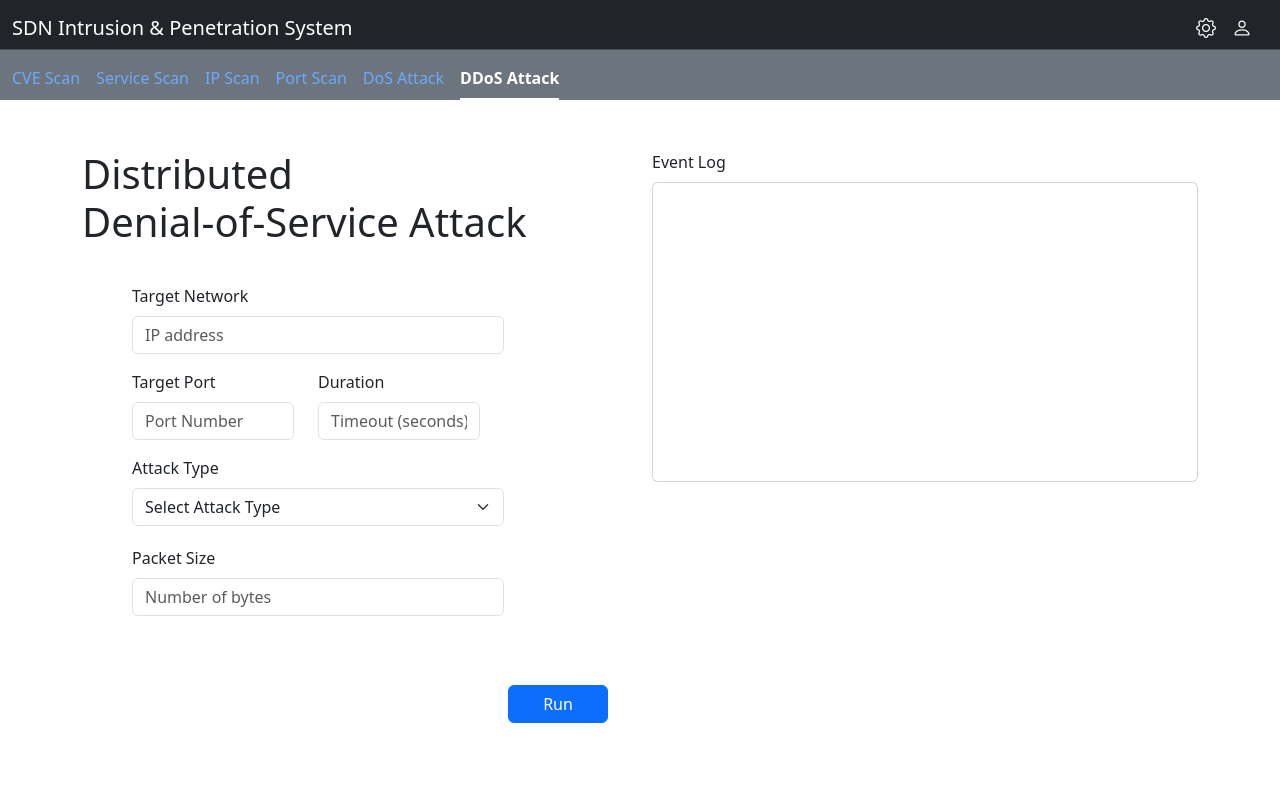
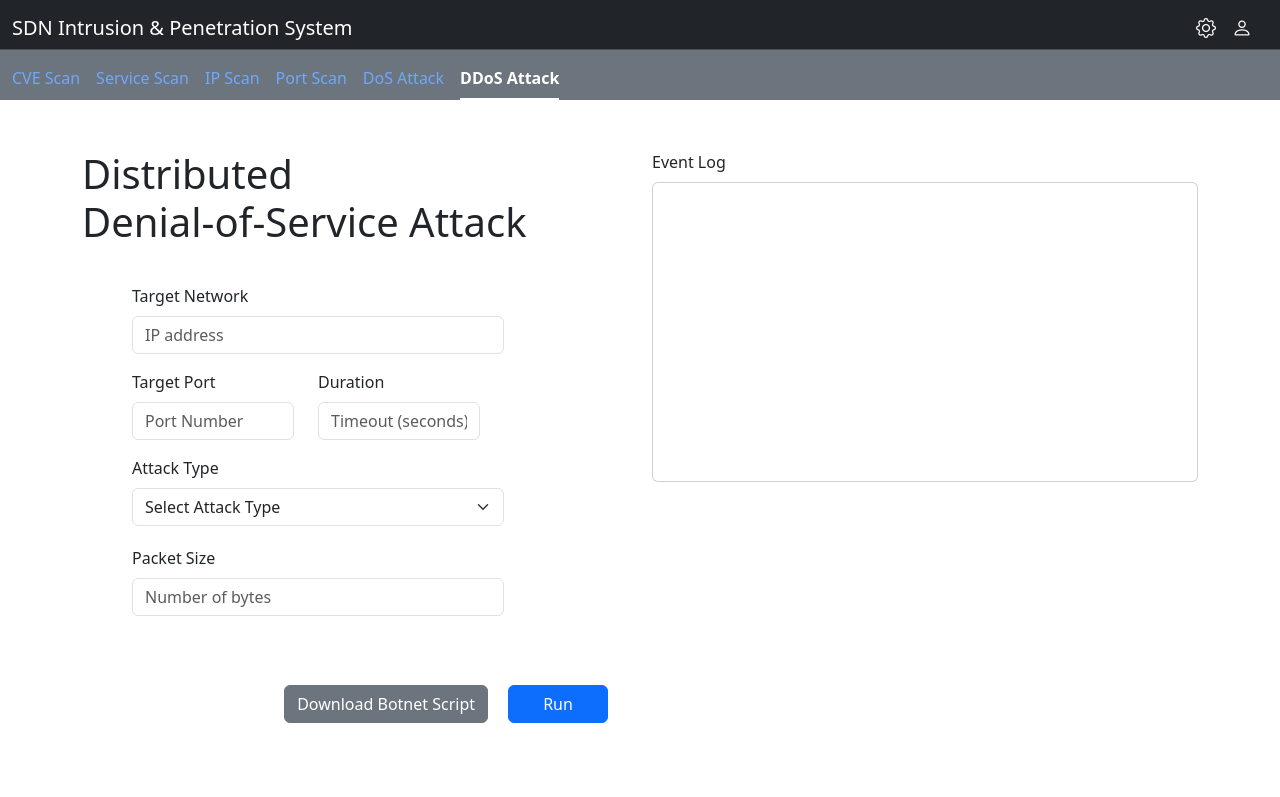
Before and after one commit to briandozie/MI07_2023, a Vue app in the folder src/frontend/frontend/: page /ddos in a window 1280 px wide. Shown: the top 797 px of the page. Built offline with nearby package versions, Linux system fonts and the light colour scheme.

Commit message:
implemented botnet script download button for DDOS frontend

```diff
--- a/src/frontend/frontend/src/components/DDOSAttack.vue
+++ b/src/frontend/frontend/src/components/DDOSAttack.vue
@@ -109,11 +109,28 @@
 							/>
 						</div>
 
-						<!-- Run button -->
-						<div class="run-button">
-							<button type="submit" class="btn btn-primary" :disabled="display">
-								Run
-							</button>
+						<div class="button-container">
+							<!-- Download bot script button -->
+							<div class="run-button">
+								<button
+									@click="downloadBotnetScript"
+									class="btn btn-secondary"
+									:disabled="display"
+								>
+									Download Botnet Script
+								</button>
+							</div>
+
+							<!-- Run button -->
+							<div class="run-button">
+								<button
+									@click="runDDOS"
+									class="btn btn-primary"
+									:disabled="display"
+								>
+									Run
+								</button>
+							</div>
 						</div>
 					</form>
 				</div>
@@ -283,7 +300,7 @@ export default {
 			this.eventLog = ""
 			this.result = ""
 		},
-		onSubmit(e) {
+		runDDOS(e) {
 			e.preventDefault()
 			const payload = {
 				ipAddress: this.ddosAttackForm.ipAddress,
@@ -317,12 +334,47 @@ export default {
 				this.elapsedTime = Math.floor((Date.now() - this.startTime) / 1000)
 			}, 1000)
 		},
+		downloadBotnetScript(e) {
+			e.preventDefault()
+			const botnetScriptPath = "http://localhost:5000/ddosAttack/botnet"
+			// Make an HTTP request to your backend API to fetch the Python file content
+			// Replace 'your-api-endpoint' with the actual URL of your API endpoint
+			axios
+				.get(botnetScriptPath)
+				.then((response) => {
+					const pythonFileContent = response.data
+
+					// Create a Blob with the Python file content
+					const blob = new Blob([pythonFileContent], { type: "text/plain" })
+
+					// Create a temporary URL for the Blob
+					const url = URL.createObjectURL(blob)
+
+					// Create an anchor element to trigger the download
+					const a = document.createElement("a")
+					a.href = url
+					a.download = "botnet.py" // Replace with your desired file name
+					document.body.appendChild(a)
+					a.click()
+
+					// Clean up
+					URL.revokeObjectURL(url)
+					document.body.removeChild(a)
+				})
+				.catch((error) => {
+					console.error("Error fetching Python file:", error)
+				})
+		},
 	},
 	created() {},
 }
 </script>
 
 <style>
+.button-container {
+	display: flex; /* Use a flex container to place buttons side by side */
+	justify-content: flex-end;
+}
 .navbar {
 	height: 50px;
 }
@@ -336,11 +388,6 @@ form {
 .btn-primary {
 	min-width: 100px;
 	max-width: 100px;
-}
-.run-button {
-	padding-top: 53px;
-	padding-right: 20px;
-	text-align: right;
 }
 .card {
 	min-height: 100px;
```
Also changed, not shown: 2 other files (tests, documents, lock files or other folders).
